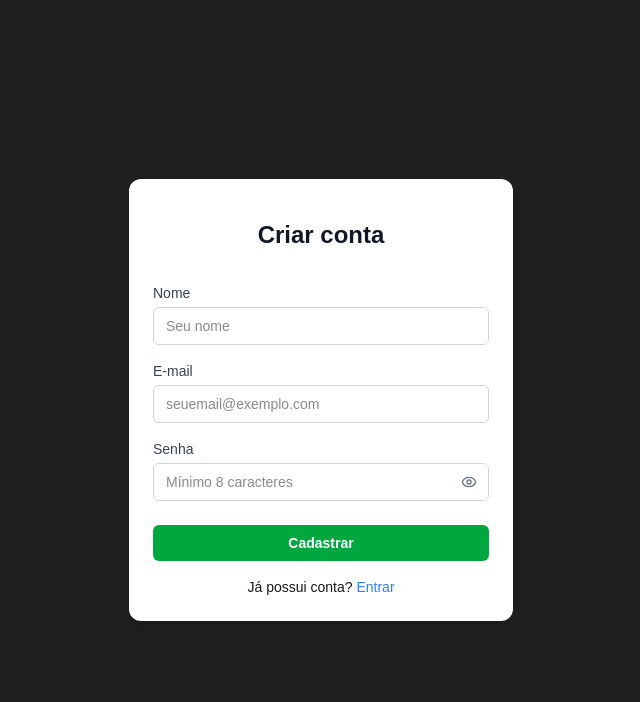
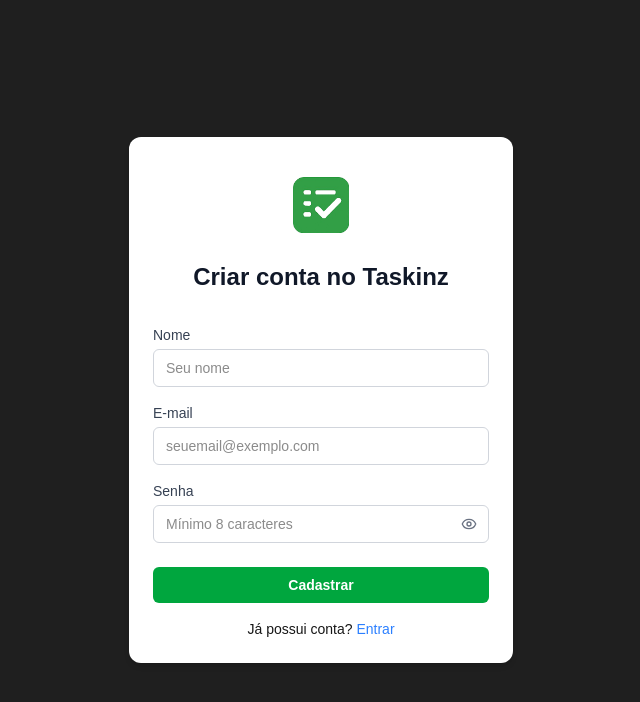
Before and after one commit to Kinz015/Taskinz, a Next.js app: page /register in a window 1280 px wide. Shown: the top 702 px of the page, without its empty margins (319-959 px from the left). Built offline with nearby package versions, Linux system fonts and the light colour scheme.

Commit message:
Adicionei a logo nas pages de login

```diff
--- a/src/app/(auth)/login/page.tsx
+++ b/src/app/(auth)/login/page.tsx
@@ -1,13 +1,21 @@
 import LoginForm from "@/componentes/Auth/LoginForm";
+import Image from "next/image";
+import logoOnly from "@/assets/TaskinzLogoOnly.png";
 
 export default function LoginPage() {
-
   return (
     <div className="w-full max-w-sm rounded-xl bg-white p-6 shadow-md">
+      <Image
+        src={logoOnly}
+        alt="Taskinz"
+        width={56}
+        height={56}
+        className="mx-auto mb-3 pt-4"
+      />
       <h1 className="mb-8 pt-4 text-center text-2xl font-semibold text-gray-900">
         Entrar no Taskinz
       </h1>
-      <LoginForm/>
+      <LoginForm />
     </div>
   );
 }
--- a/src/app/(auth)/register/page.tsx
+++ b/src/app/(auth)/register/page.tsx
@@ -1,12 +1,21 @@
 import RegisterForm from "@/componentes/Auth/RegisterForm";
+import Image from "next/image";
+import logoOnly from "@/assets/TaskinzLogoOnly.png";
 
 export default function RegisterPage() {
   return (
     <div className="w-full max-w-sm rounded-xl bg-white p-6 shadow-md">
+      <Image
+        src={logoOnly}
+        alt="Taskinz"
+        width={56}
+        height={56}
+        className="mx-auto mb-3 pt-4"
+      />
       <h1 className="mb-8 pt-4 text-center text-2xl font-semibold text-gray-900">
-        Criar conta
+        Criar conta no Taskinz
       </h1>
-      <RegisterForm/>
+      <RegisterForm />
     </div>
   );
 }
```
